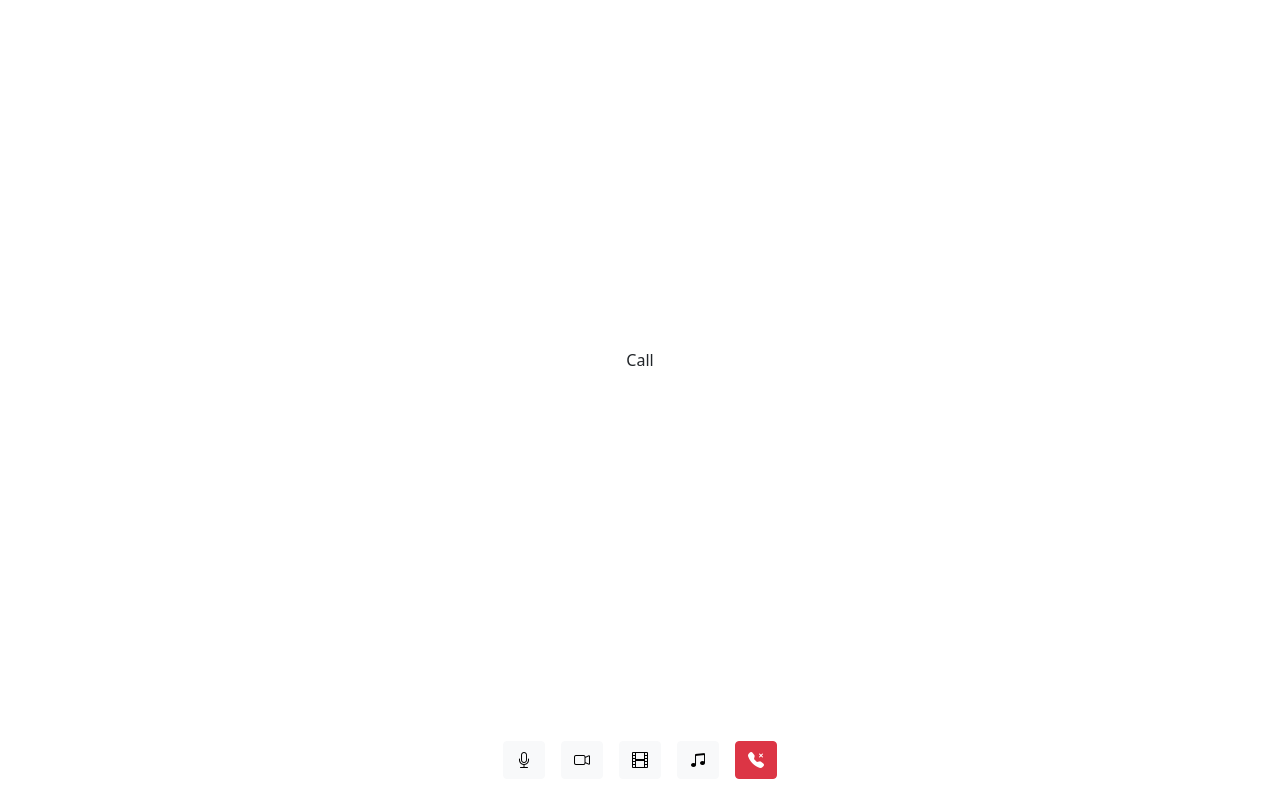
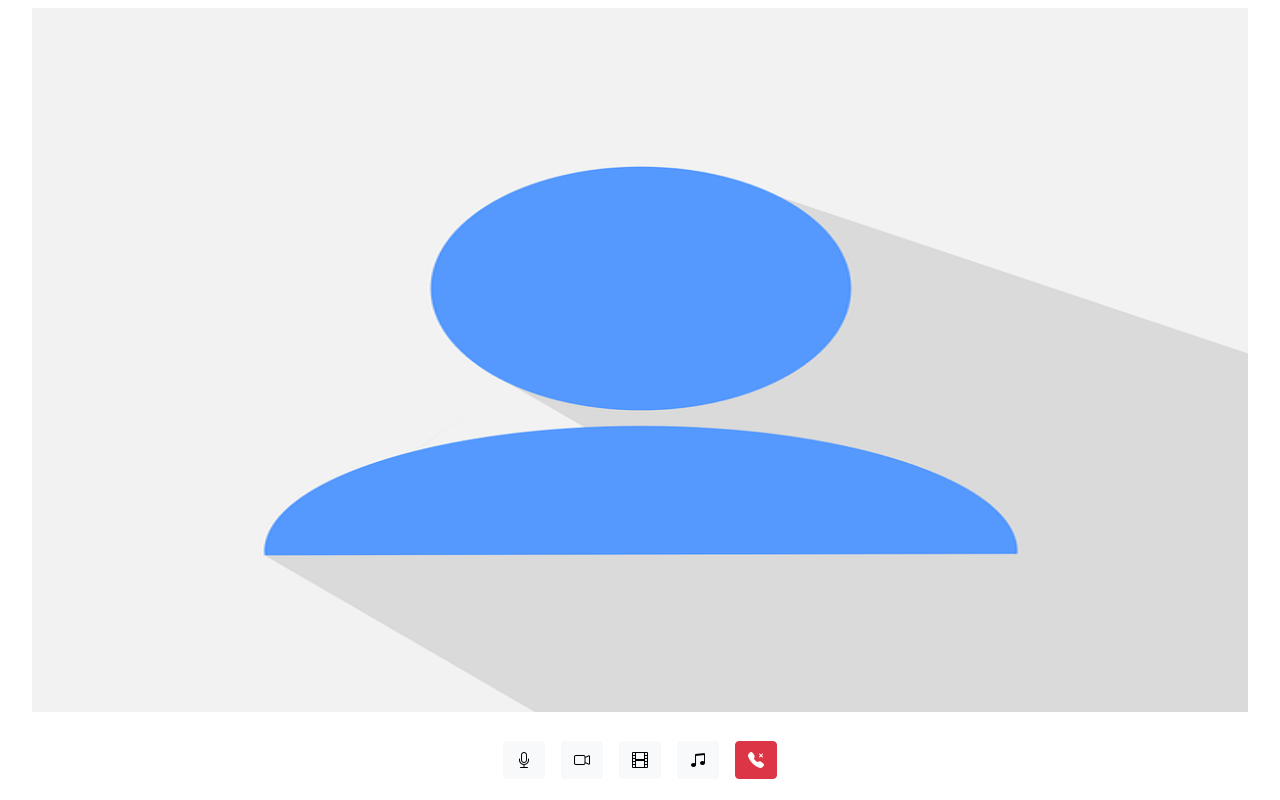
Before and after one commit to ChiThang-50Cent/CallAndWatch, a React (Create React App) app in the folder fe/: page /1 in a window 1280 px wide. Built offline with nearby package versions, Linux system fonts and the light colour scheme.

Commit message:
add Call, Film, Music component

```diff
--- a/fe/src/App.js
+++ b/fe/src/App.js
@@ -1,12 +1,11 @@
 import React from 'react'
 import {Route, Routes} from 'react-router-dom'
-import CallScreen from './component/CallScreen'
-
+import MainScreen from './component/MainScreen'
 
 export default function App() {
   return (
     <Routes>
-      <Route path="/:room" element={<CallScreen />} />
+      <Route path="/:room" element={<MainScreen />} />
     </Routes>
   )
 }
--- /dev/null
+++ b/fe/src/component/CallElement.js
@@ -0,0 +1,17 @@
+import React from 'react'
+
+export default function CallElement() {
+    const name = "User name"
+    return (
+        <div className="d-flex flex-column justify-content-center align-items-center h-100 w-100">
+
+                <img src="user.png"
+                    style={{
+                        height: "100%",
+                        width: "100%"
+                    }}
+                    alt="User Image" />
+
+        </div>
+    )
+}
--- a/fe/src/component/CallScreen.js
+++ b/fe/src/component/CallScreen.js
@@ -1,24 +1,10 @@
 import React from 'react'
-import {useParams} from 'react-router-dom'
-import {Container, Row} from 'react-bootstrap'
+import CallElement from './CallElement'
+
 export default function CallScreen() {
-    const {room} = useParams()
     return (
-        <Container className="h-100 w-100 container-fluid" >
-            <Container className='d-flex w-100 flex-column h-100'>
-                <Row className='d-flex p-2 h-90 justify-content-center align-items-center'>
-                    Call
-                </Row>
-                <Row className='d-flex p-2 h-10 '>
-                    <div className='d-flex justify-content-center align-items-center'>
-                        <button className='btn btn-light mx-2'><i class="bi bi-mic"></i></button>
-                        <button className='btn btn-light mx-2'><i class="bi bi-camera-video"></i></button>
-                        <button className='btn btn-light mx-2'><i class="bi bi-film"></i></button>
-                        <button className='btn btn-light mx-2'><i class="bi bi-music-note-beamed"></i></button>
-                        <button className='btn btn-danger mx-2'><i class="bi bi-telephone-x-fill"></i></button>
-                    </div>
-                </Row>
-            </Container>
-        </Container>
+        <div className="d-flex flex-row h-100 w-100 justify-content-center align-items-center" >
+            <CallElement />
+        </div>
     )
 }
--- /dev/null
+++ b/fe/src/component/FilmScreen.js
@@ -0,0 +1,9 @@
+import React from 'react'
+
+export default function FilmScreen() {
+    return (
+        <div>
+
+        </div>
+    )
+}
--- /dev/null
+++ b/fe/src/component/MainScreen.js
@@ -0,0 +1,44 @@
+import React, {useState} from 'react'
+import {useParams} from 'react-router-dom'
+import {Row} from 'react-bootstrap'
+import CallScreen from './CallScreen'
+import FilmScreen from './FilmScreen'
+import MusicScreen from './MusicScreen'
+export default function MainScreen() {
+    const {room} = useParams()
+
+    // size equal zero is mean size defalut
+    // equal 1 is for film
+    // equal 2 is for music
+
+    const [sizes, setSize] = useState({
+        filmSize : 0,
+        callSize : 0,
+        musicSize : 0
+    })
+
+    const clickFilmbtn = () => {
+        document.getElementById('callScreen').classList.add('lg')
+    }
+
+    return (
+        <div className="d-flex h-100 w-100 container-fluid" >
+            <div className='d-flex w-100 flex-column h-100 container-fluid'>
+                <Row className='d-flex p-2 h-90 justify-content-center align-items-center' id ="callMain">
+                    <div id="callSreen" className='h-100 w-100'><CallScreen /></div>
+                    <div id="filmScreen" className="d-none"><FilmScreen /></div>
+                    <div id="musicScreen" className='d-none'><MusicScreen /></div>
+                </Row>
+                <Row className='d-flex p-2 h-10 '>
+                    <div className='d-flex justify-content-center align-items-center'>
+                        <button className='btn btn-light mx-2'><i class="bi bi-mic"></i></button>
+                        <button className='btn btn-light mx-2'><i class="bi bi-camera-video"></i></button>
+                        <button className='btn btn-light mx-2' onClick={clickFilmbtn}><i class="bi bi-film"></i></button>
+                        <button className='btn btn-light mx-2'><i class="bi bi-music-note-beamed"></i></button>
+                        <button className='btn btn-danger mx-2'><i class="bi bi-telephone-x-fill"></i></button>
+                    </div>
+                </Row>
+            </div>
+        </div>
+    )
+}
--- /dev/null
+++ b/fe/src/component/MusicScreen.js
@@ -0,0 +1,9 @@
+import React from 'react'
+
+export default function MusicScreen() {
+    return (
+        <div>
+
+        </div>
+    )
+}
```
Also changed, not shown: fe/public/user.png (added).
